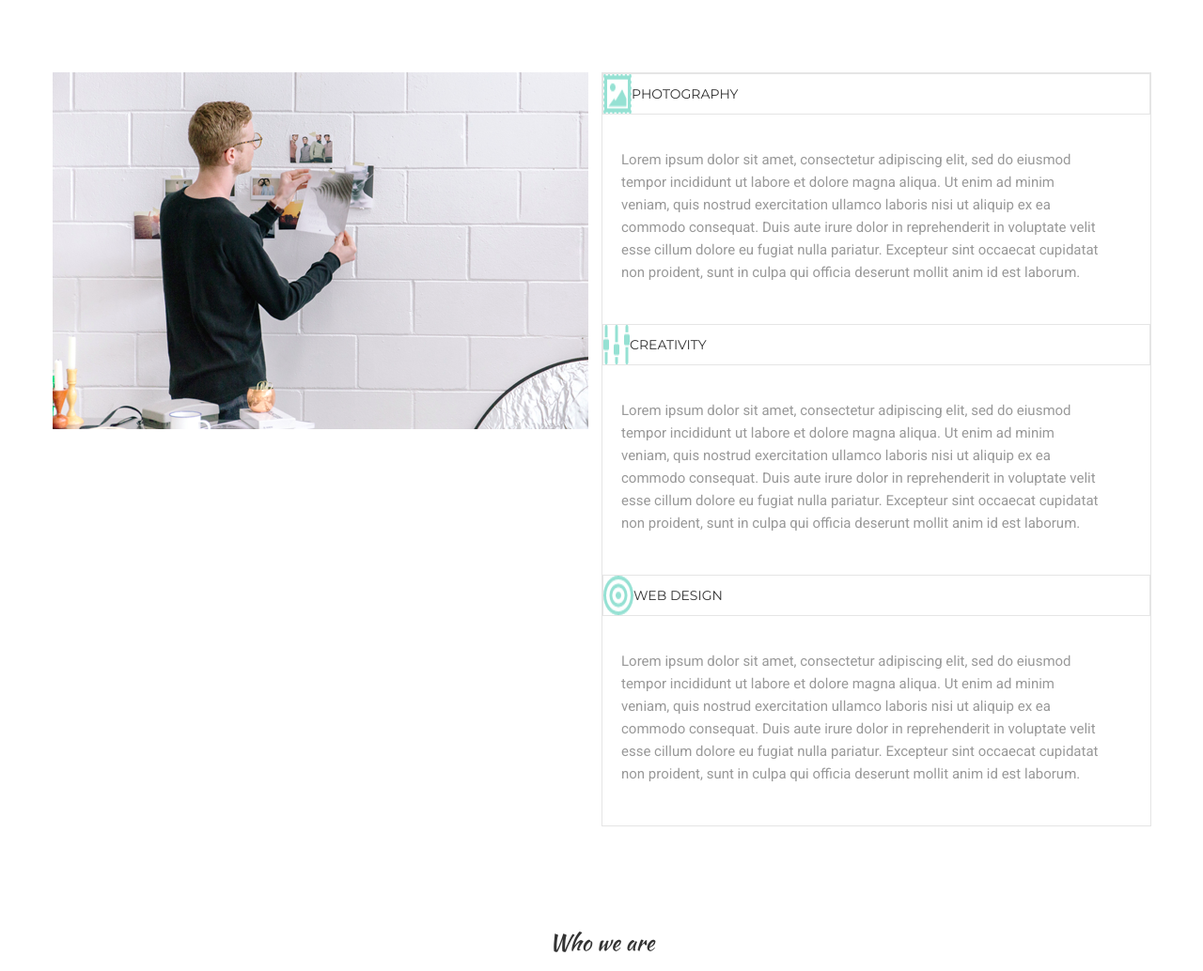
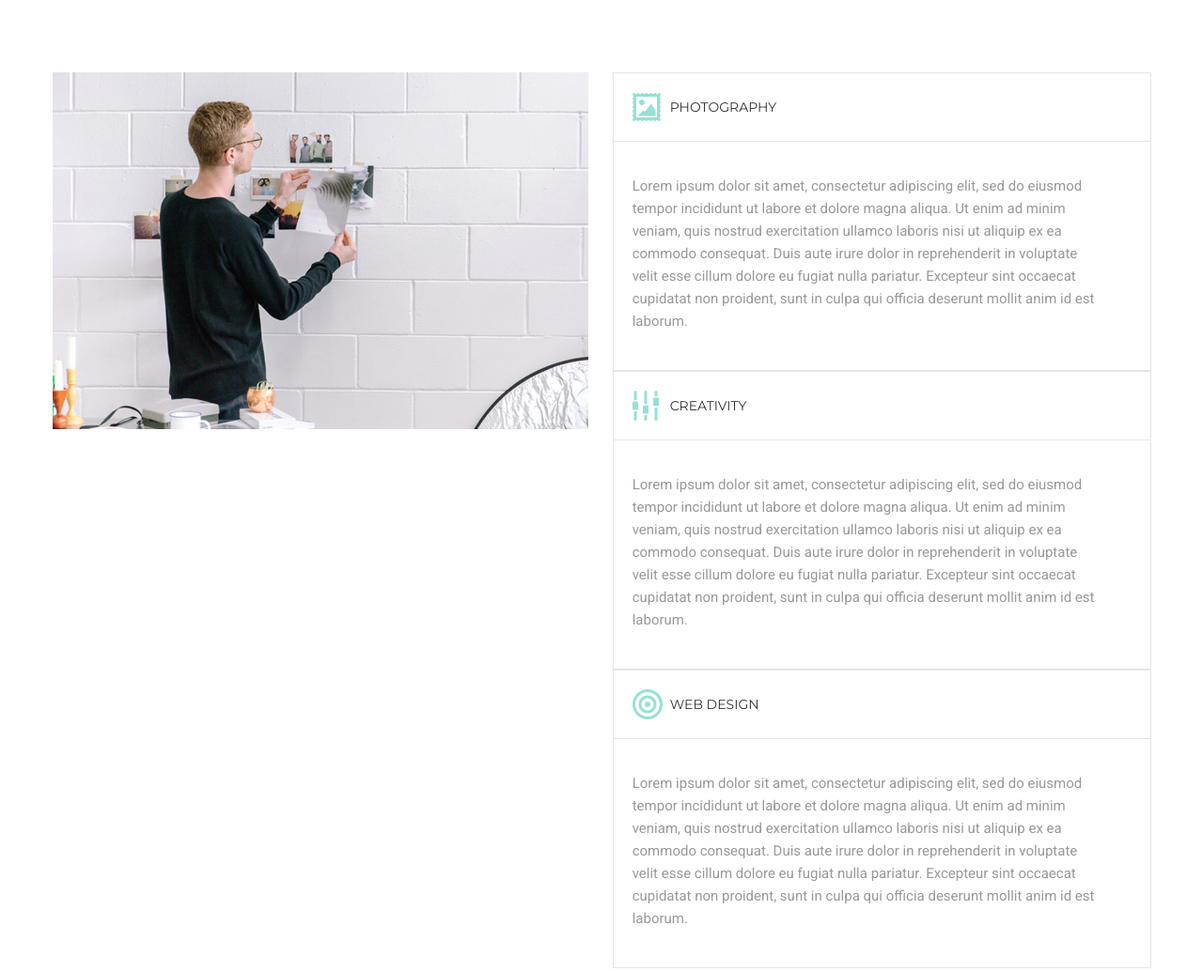
Before and after one commit to AlinkaHanich/MOGO, a plain HTML site: page index.html in a window 1280 px wide. Shown: the part 3840-4874 px from the top of the page at 94% size. Drawn offline with Linux system fonts and the light colour scheme; files whose address does not match are found by name.

Commit message:
accordion_

```diff
--- a/css/Section.css
+++ b/css/Section.css
@@ -10,17 +10,26 @@
 }
 
 .accord {
-    border: 1px solid #e5e5e5;
+    margin-left: 2%;
 }
 
-.accord__header {
+.accord__item {
     border: 1px solid #e5e5e5;
 }
 
 .text__content--padding {
-    padding: 21px 55px 28px 20px;
+    padding: 20px 55px 25px 20px;
 }
 
 .accord__header {
-    display: flex;
+    padding: 15px 20px 15px 60px;
+    position: relative;
+    border-bottom: #e5e5e5 1px solid;
 }
+
+.accord__icon {
+    position: absolute;
+    top: 50%;
+    left: 20px;
+    transform: translateY(-50%);
+}
--- a/index.html
+++ b/index.html
@@ -253,7 +253,7 @@
 
                                 <div class="serv__item">
                                     <div class="accord">
-                                        <div class="accord_item">
+                                        <div class="accord__item">
                                             <div class="accord__header">
                                                 <img class="accord__icon" src="/home/alinaganich/Рабочий стол/first_landing/icon/PICTURE.png" alt=" ">
                                                 <div class="text__title">Photography
@@ -265,7 +265,7 @@
                                                     deserunt mollit anim id est laborum.</p>
                                             </div>
                                         </div>
-                                        <div class="accord_item">
+                                        <div class="accord__item">
                                             <div class="accord__header">
                                                 <img class="accord__icon" src="/home/alinaganich/Рабочий стол/first_landing/icon/EQUALIZER.png" alt=" ">
                                                 <div class="text__title">creativity
@@ -278,7 +278,7 @@
                                             </div>
                                         </div>
 
-                                        <div class="accord_item">
+                                        <div class="accord__item">
                                             <div class="accord__header">
                                                 <img class="accord__icon" src="/home/alinaganich/Рабочий стол/first_landing/icon/BULLSEYE.png" alt=" ">
                                                 <div class="text__title">web design
```
